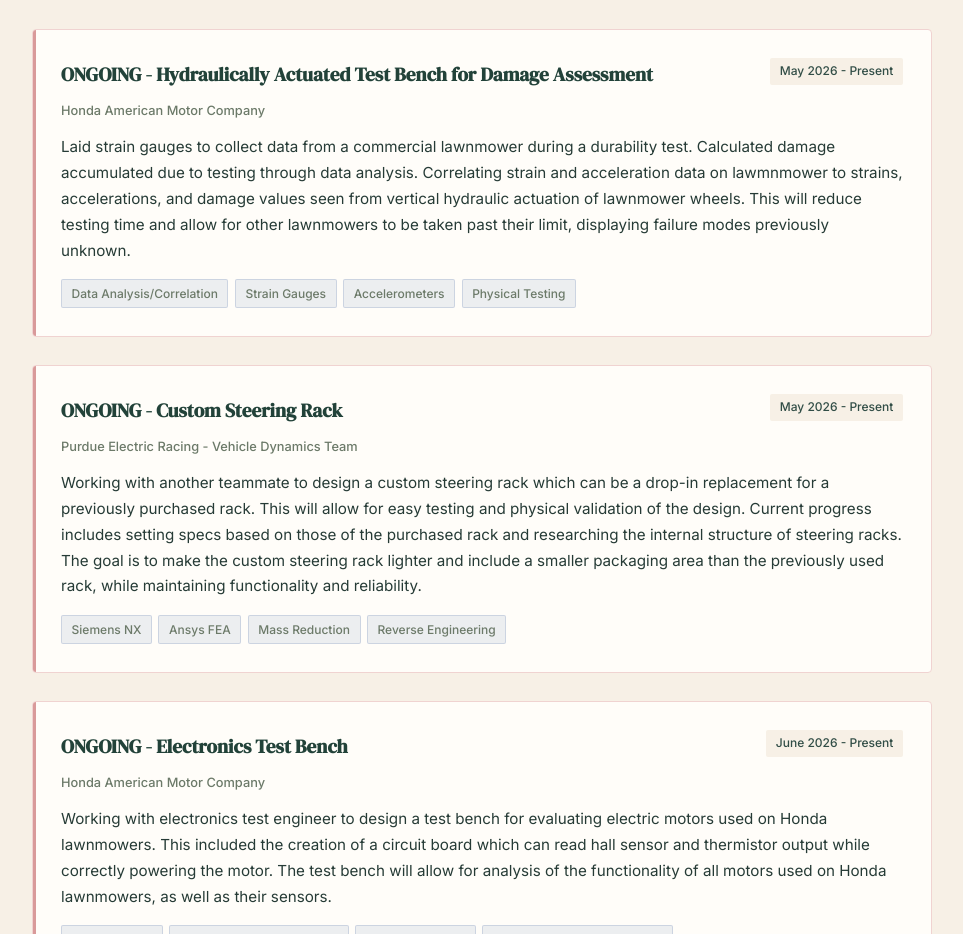
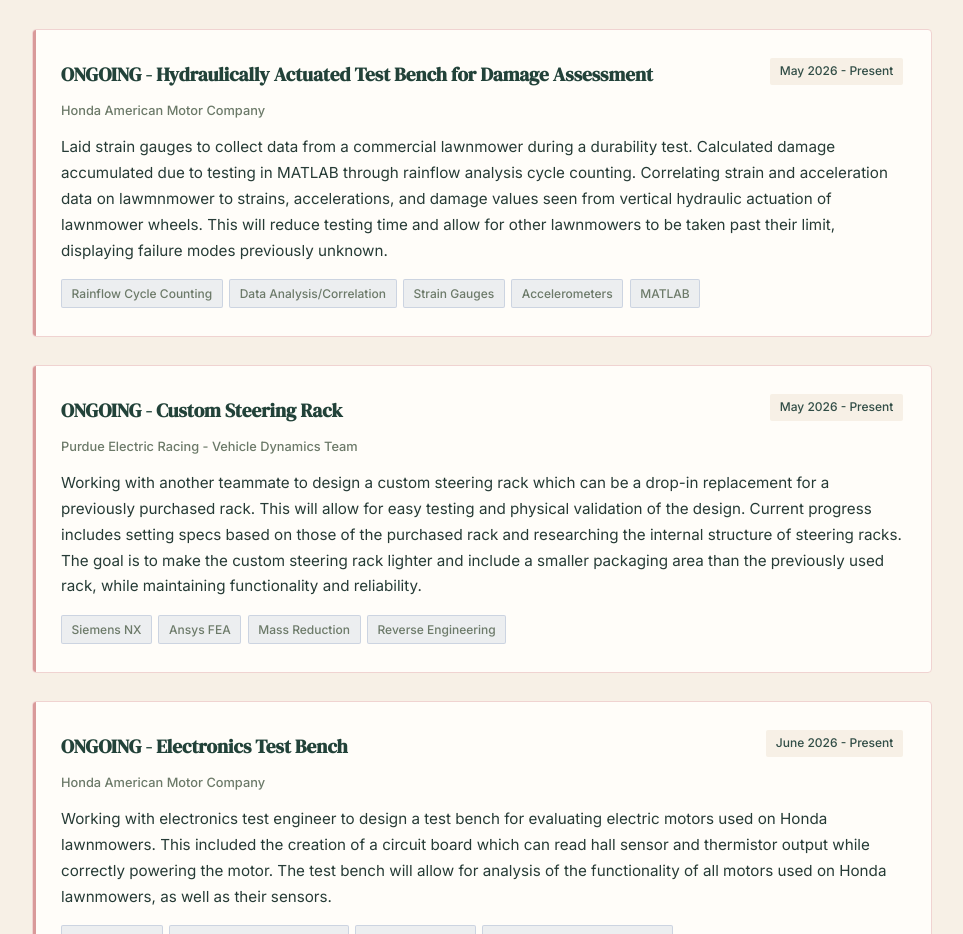
Before and after one commit to lillygeorge-12/Portfolio, a plain HTML site: page index.html in a window 1280 px wide. Shown: the part 3362-4296 px from the top of the page, without its empty margins (158-1121 px from the left). Drawn offline with Linux system fonts and the light colour scheme.

Commit message:
Add files via upload
info update

```diff
--- a/index.html
+++ b/index.html
@@ -558,7 +558,7 @@
             <ul class="exp-bullets">
               <li>Drove change on commercial lawnmower to prevent part yield due to holding blade plate while torquing bolted connection; mocked up solution, updated Catia, simulated FEA, and worked with design engineers to finalize part change.</li>
               <li>Collected strain and acceleration data from lawnmower during in-service test. Correlating data to vertical movement of hydraulic actuators under wheels of lawnmower, creating a new, indoor test setup which can accelerate testing and calculate damage accumulation.</li>
-              <li> Created electronics test bench to evaluate functionality of different electric motor functionality, including reading hall sensors and thermistor output.</li>
+              <li>Created electronics test bench to evaluate functionality of different electric motor functionality, including reading hall sensors and thermistor output.</li>
               <li>Designed and fabricated bracket to use voltage generator for measurement of blade stop time. This was more accurate than encoder measurement and allowed lawnmower to pass requirement.</li>
               <li>Created enclosure for lawnmower blade stop time testing using polycarbonate panelsto allow for employees to safely view blade movement.</li>
             </ul>
@@ -608,13 +608,14 @@
           </div>
           <div class="project-org">Honda American Motor Company</div>
           <p class="project-desc">
-            Laid strain gauges to collect data from a commercial lawnmower during a durability test. Calculated damage accumulated due to testing through data analysis. Correlating strain and acceleration data on lawmnmower to strains, accelerations, and damage values seen from vertical hydraulic actuation of lawnmower wheels. This will reduce testing time and allow for other lawnmowers to be taken past their limit, displaying failure modes previously unknown.
+            Laid strain gauges to collect data from a commercial lawnmower during a durability test. Calculated damage accumulated due to testing in MATLAB through rainflow analysis cycle counting. Correlating strain and acceleration data on lawmnmower to strains, accelerations, and damage values seen from vertical hydraulic actuation of lawnmower wheels. This will reduce testing time and allow for other lawnmowers to be taken past their limit, displaying failure modes previously unknown.
           </p>
           <div class="skill-tags">
+            <span class="tag">Rainflow Cycle Counting</span>
             <span class="tag">Data Analysis/Correlation</span>
             <span class="tag">Strain Gauges</span>
             <span class="tag">Accelerometers</span>
-            <span class="tag">Physical Testing</span>
+            <span class="tag">MATLAB</span>
           </div>
         </div>
 
```
Also changed, not shown: 1 other file.
